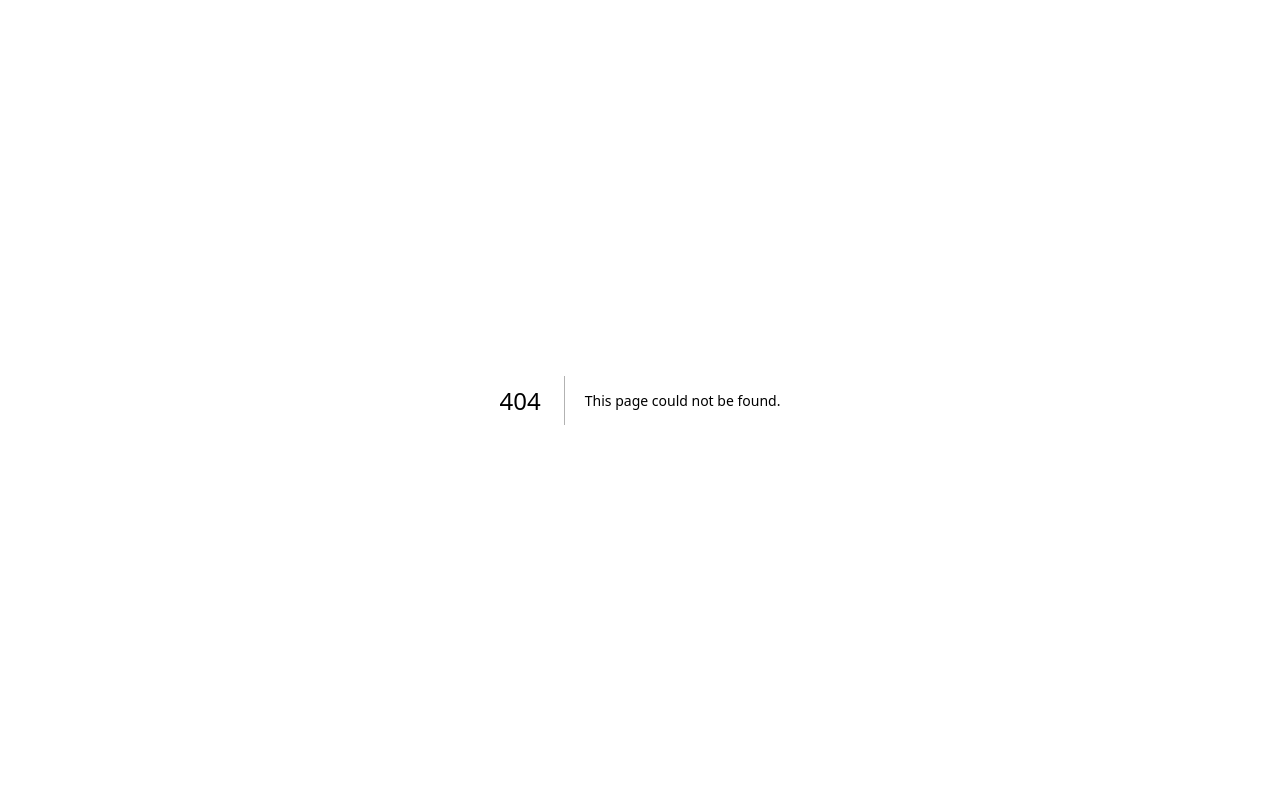
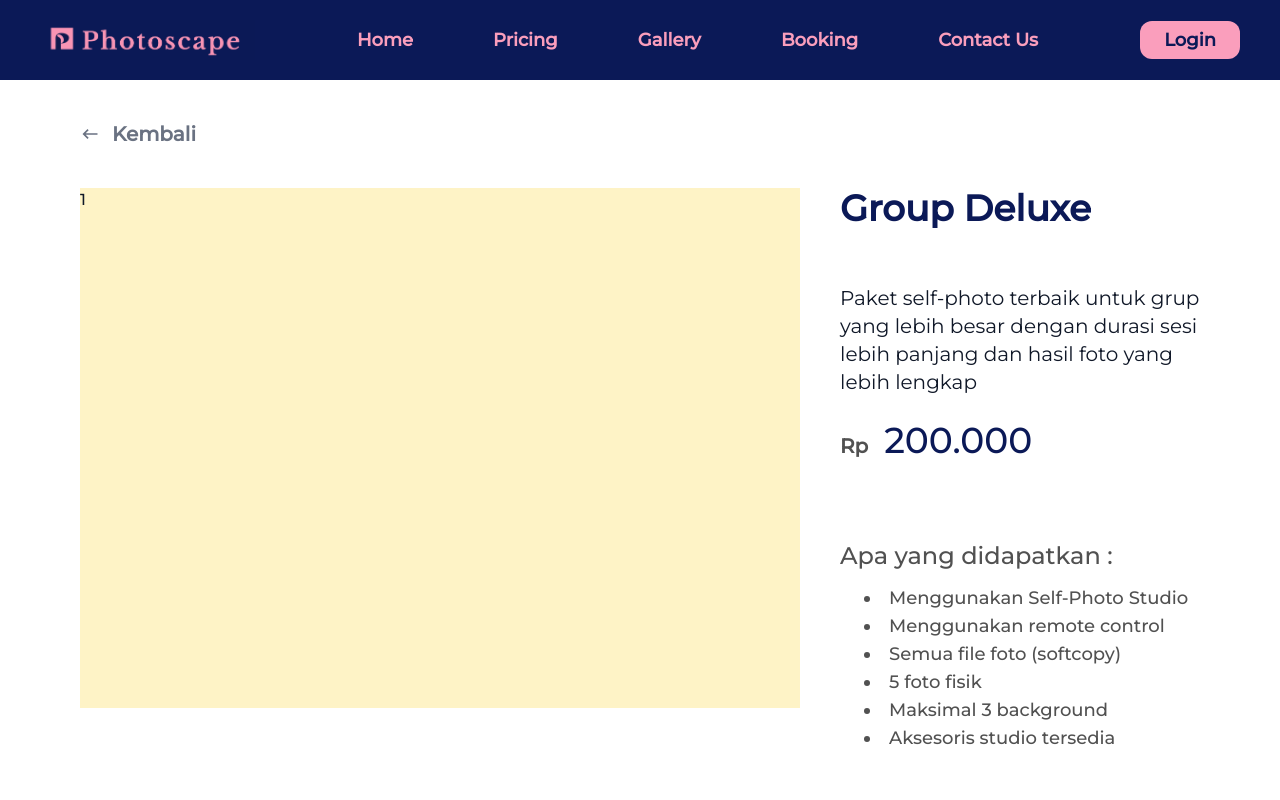
Before and after one commit to benayajosuaa/photoscape-frontend, a Next.js app: page /pricing/detail/group-deluxe in a window 1280 px wide. Before the commit this address had no page. Shown: the top 800 px of the page. Built offline with nearby package versions, Linux system fonts and the light colour scheme.

Commit message:
update : perbaiki routing yang salah berdasarkan dari paket

```diff
--- a/src/app/pricing/detail/selfbasic/page.tsx
+++ b/src/app/pricing/detail/group-deluxe/page.tsx
@@ -55,27 +55,28 @@ export default function Home() {
                     <div>
                       <div className="flex flex-col gap-y-6">
                         <span className="text-[#0B1957] text-4xl">
-                          <h1 className="font-bold mb-8">Self Basic</h1>
+                          <h1 className="font-bold mb-8">Group Deluxe</h1>
                         </span>
                         <span>
                           <p className="text-xl font-thin">
-                            Pengalaman foto keluarga yang lebih spesial dengan layanan lebih lengkap untuk menghasilkan potret yang elegan dan berkesan.
+                            Paket self-photo terbaik untuk grup yang lebih besar dengan durasi sesi lebih panjang dan hasil foto yang lebih lengkap
                           </p>
                         </span>
                         <span className="flex flex-row gap-x-4 text-[#0B1957]">
                           <span className="flex items-end font-bold text-xl text-[#515151]">Rp </span>
-                          <span className="text-4xl">4xx.xxx</span>
+                          <span className="text-4xl">200.000</span>
                         </span>
                       </div>
                     </div>
                     <div className="text-[#515151]">
                       <span className="text-2xl">Apa yang didapatkan :</span>
                       <span className="flex flex-col relative left-6 text-lg mt-3">
-                        <li>halo</li>
-                        <li>halo</li>
-                        <li>halo</li>
-                        <li>halo</li>
-                        <li>halo</li>
+                        <li>Menggunakan Self-Photo Studio</li>
+                        <li>Menggunakan remote control</li>
+                        <li>Semua file foto (softcopy)</li>
+                        <li>5 foto fisik</li>
+                        <li>Maksimal 3 background</li>
+                        <li>Aksesoris studio tersedia</li>
                       </span>
                     </div>
                   </div>
--- a/src/app/pricing/detail/boxprem/page.tsx
+++ b/src/app/pricing/detail/group-lite/page.tsx
@@ -55,27 +55,26 @@ export default function Home() {
                     <div>
                       <div className="flex flex-col gap-y-6">
                         <span className="text-[#0B1957] text-4xl">
-                          <h1 className="font-bold mb-8">Box Premium</h1>
+                          <h1 className="font-bold mb-8">Group Lite</h1>
                         </span>
                         <span>
                           <p className="text-xl font-thin">
-                            Pengalaman foto keluarga yang lebih spesial dengan layanan lebih lengkap untuk menghasilkan potret yang elegan dan berkesan.
+                            Paket self-photo untuk kelompok kecil yang ingin berfoto secara mandiri dengan suasana santai dan fleksibel
                           </p>
                         </span>
                         <span className="flex flex-row gap-x-4 text-[#0B1957]">
                           <span className="flex items-end font-bold text-xl text-[#515151]">Rp </span>
-                          <span className="text-4xl">4xx.xxx</span>
+                          <span className="text-4xl">120.000</span>
                         </span>
                       </div>
                     </div>
                     <div className="text-[#515151]">
                       <span className="text-2xl">Apa yang didapatkan :</span>
                       <span className="flex flex-col relative left-6 text-lg mt-3">
-                        <li>halo</li>
-                        <li>halo</li>
-                        <li>halo</li>
-                        <li>halo</li>
-                        <li>halo</li>
+                        <li>Menggunakan Self-Photo Studio</li>
+                        <li>Menggunakan remote control</li>
+                        <li>3 foto fisik</li>
+                        <li>Aksesoris studio tersedia</li>
                       </span>
                     </div>
                   </div>
```
